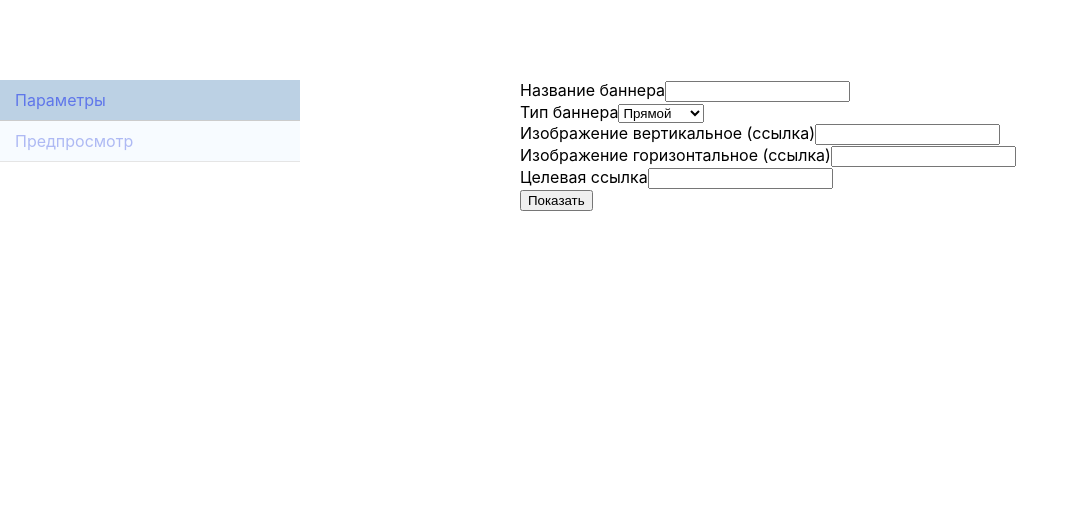
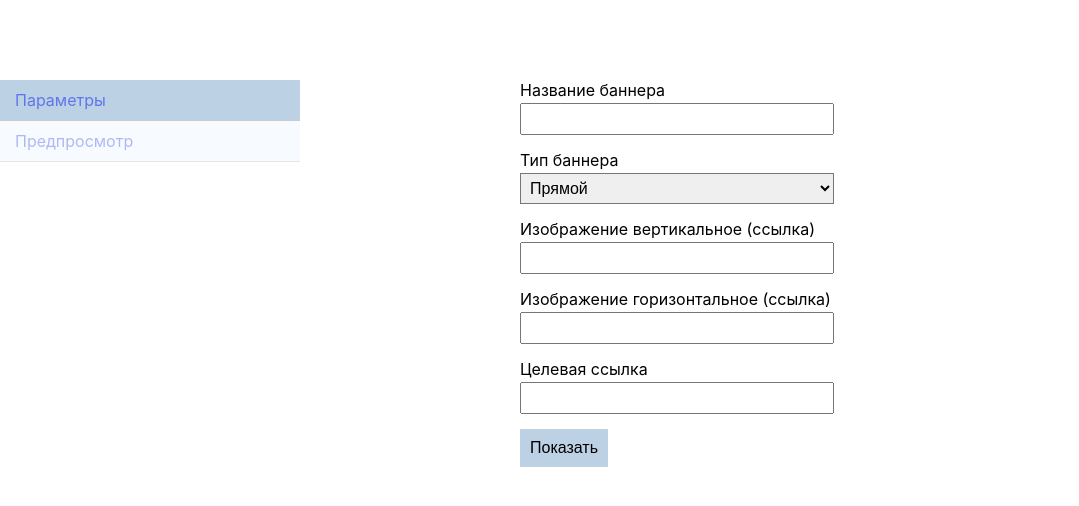
Before and after one commit to elmiraibragimova/quiet-media, a React app: page /params in a window 1280 px wide. Shown: the top 506 px of the page, without its empty margins (0-1079 px from the left). Built offline with nearby package versions, Linux system fonts and the light colour scheme.

Commit message:
style form

```diff
--- a/src/css/main.css
+++ b/src/css/main.css
@@ -59,3 +59,47 @@ ul {
   opacity: 0.5;
   pointer-events: none;
 }
+
+
+.form__group {
+  margin-bottom: 15px;
+}
+
+label {
+  display: block;
+  margin-bottom: 3px;
+
+}
+
+input {
+  padding: 5px;
+  width: 300px;
+  font-size: 16px;
+}
+
+select {
+  font-size: 16px;
+  width: 314px;
+  padding: 5px;
+  border-radius: 0;
+}
+
+.button {
+  font-size: 16px;
+  border: none;
+  background-color: #bcd1e4;
+  padding-top: 10px;
+  padding-bottom: 10px;
+  padding-left: 10px;
+  padding-right: 10px;
+  cursor: pointer;
+  transition: background-color 0.3s;
+}
+
+.button:hover {
+  background-color: #9cbcd8;
+}
+
+.screen + .screen {
+  margin-top: 50px;
+}
```
